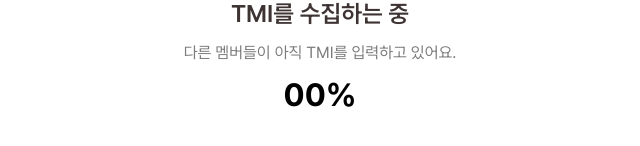
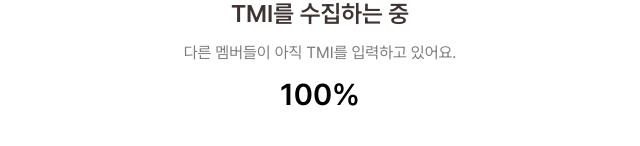
Before and after one commit to IT-s-Time-6Team/FE, a React (Vite) app: page /tmiload in a window 1280 px wide. Shown: the part 330-476 px from the top of the page, without its empty margins (320-960 px from the left). Built offline with nearby package versions, Linux system fonts and the light colour scheme; no server answers.

Commit message:
chore: react count 패키지 다운

```diff
--- a/package.json
+++ b/package.json
@@ -18,6 +18,7 @@
     "html2canvas": "^1.4.1",
     "qrcode.react": "^4.2.0",
     "react": "^19.0.0",
+    "react-countup": "^6.5.3",
     "react-dom": "^19.0.0",
     "react-router-dom": "^7.4.1",
     "sockjs-client": "^1.6.1",
--- a/src/pages/TMIRoom/TMILoadPage.tsx
+++ b/src/pages/TMIRoom/TMILoadPage.tsx
@@ -1,3 +1,4 @@
+import CountUp from 'react-countup';
 import { ChatRoomContainer } from '../../styles/chatRoom/chatRoom';
 import { TMIdetail, TMIImg, TMItitle } from './TMIInputPage';
 import pan from '@assets/tmi/TMIPan.svg';
@@ -10,7 +11,12 @@ const TMILoadPage = () => {
       <TMIImg src={pan} alt='pan' />
       <TMItitle>TMI를 수집하는 중</TMItitle>
       <TMIdetail>다른 멤버들이 아직 TMI를 입력하고 있어요.</TMIdetail>
-      <h1>00%</h1>
+      <CountUp
+        end={100}
+        duration={3}
+        suffix='%'
+        style={{ fontSize: '30px', color: '#000', fontWeight: '600' }}
+      />
     </ChatRoomContainer>
   );
 };
```
Also changed, not shown: 2 other files (tests, documents, lock files or other folders).
